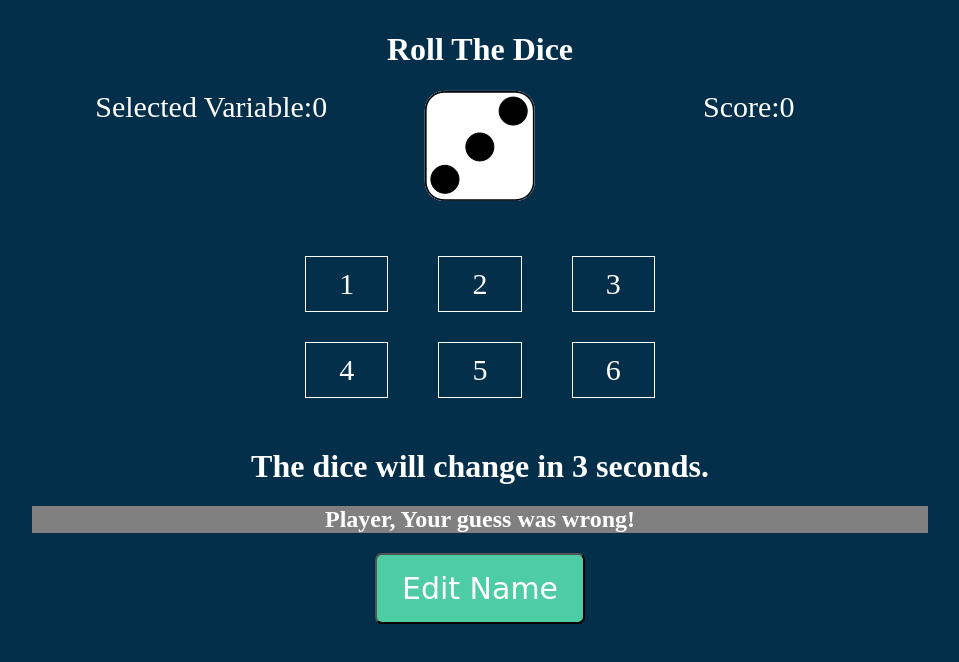
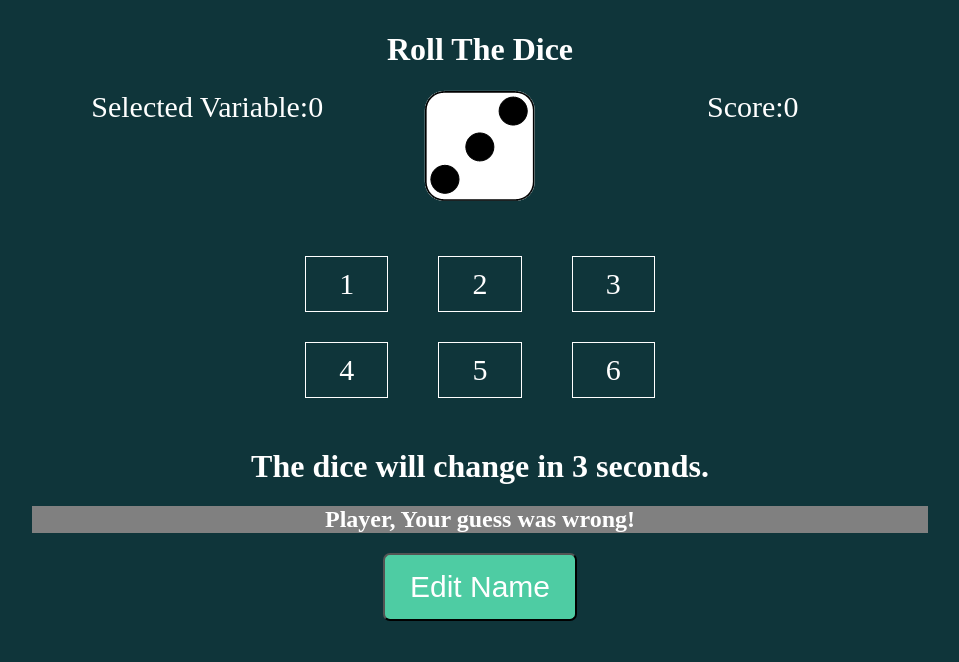
Before and after one commit to mustafaraza751137/mustafaraza751137.github.io, a plain HTML site: page Dice-Game/index.html in a window 1280 px wide. Shown: the whole page, without its empty margins (160-1119 px from the left). Drawn offline with nearby package versions, Linux system fonts and the light colour scheme.

Commit message:
complete

```diff
--- a/Dice-Game/index.html
+++ b/Dice-Game/index.html
@@ -47,12 +47,12 @@
         </div>
 
         <div>
-            <button type="button" class="butn" onClick="editName()">
+            <button type="button" class="edit-btn" onClick="editName()">
                 Edit Name
             </button>
         </div>
     </main>
 
-    <script src="script.js"></script>
+    <script type="text/javascript" src="script.js"></script>
 </body>
 </html>
--- a/Dice-Game/script.js
+++ b/Dice-Game/script.js
@@ -26,12 +26,18 @@ function get(p){
 
 // Function to roll the dice and match with input
 setInterval(function(){
-    setTimeout(function () {
+
+    // Here max=6 and min=1;
+    // Math.floor(Math.random() * (max - min + 1) + min);
     var randomNumber = Math.floor(Math.random() * 6) + 1;
 
+    console.log(randomNumber);
+
+    // rolling dice
     document.querySelector(".img1").setAttribute("src",
         "images/dice" + randomNumber + ".png");
 
+    // checking for result
     if (randomNumber == value) {
         document.querySelector(".result").innerText = (player + ", Your guess was right!");
         score+=10;
@@ -42,9 +48,12 @@ setInterval(function(){
         document.querySelector(".result").innerText
                         = (player + ", Your guess was wrong!");
     }
+
+    //changing value to its default value after matching result
     value=0;
+    document.querySelector(".variable span").innerText=0;
     btn.className="input";
-    }, 1000);
+
 },4000);
 
 // Fuction for timer
@@ -63,4 +72,8 @@ setInterval(function(){
 // Function to change the player name
 function editName() {
     player = prompt("Change Player name");
+
+    // if given name is null or empty don't change
+    if(player == null || player == "")
+        player="Player";
 }
--- a/Dice-Game/style.css
+++ b/Dice-Game/style.css
@@ -1,5 +1,5 @@
 body {
-    background-color: #042f4b;
+    background-color: #0f353a;
     margin: 0;
     text-align: center;
     color: white;
@@ -12,16 +12,17 @@ body {
     padding: 10px 0;
 }
 
+/* Dice container having score, dice, input value clicked */
 .dice-score-container{
     display: flex;
     width: 100%;
 }
-
 .variable{
     width: 40%;
     font-size: 30px;
 }
 .dice{
+    margin: 0 10px;
     width: 20%;
 }
 .score{
@@ -29,6 +30,7 @@ body {
     font-size: 30px;
 }
 
+/* input value from 1-6 */
 .input-box{
     box-sizing: border-box;
     margin: 50px auto;
@@ -38,44 +40,47 @@ body {
     grid-row-gap: 30px;
     grid-template-columns: auto auto auto;
 }
-
 .input{
     border: 1px solid white;
     padding: 10px;
     font-size: 30px;
 }
+.input:hover{
+    cursor: pointer;
+}
 
+/* active class when input button clicked */
 .active{
     background-color: #4ecca3;
 }
 
-.input:hover{
-    cursor: pointer;
-}
-
+/* result for right or wrong guess */
 .result{
     background-color: grey;
 }
 
-.butn {
+/* Edit name btn css */
+.edit-btn {
     background: #4ecca3;
-    font-family: "Indie Flower", cursive;
     border-radius: 7px;
-    color: #ffff;
+    color: white;
     font-size: 30px;
-    padding: 16px 25px 16px 25px;
+    padding: 15px 25px;
     text-decoration: none;
 }
-
-.butn:hover {
+.edit-btn:hover {
     background: #232931;
     text-decoration: none;
 }
 
-@media screen and (max-width: 400px) {
+/* Responsive Design */
+@media screen and (max-width: 750px) {
     .container{
         width: 90%;
     }
+}
+
+@media screen and (max-width: 400px) {
     .dice-score-container{
         flex-direction: column;
     }
```
Lines whose indentation alone changed are shown as unchanged.
